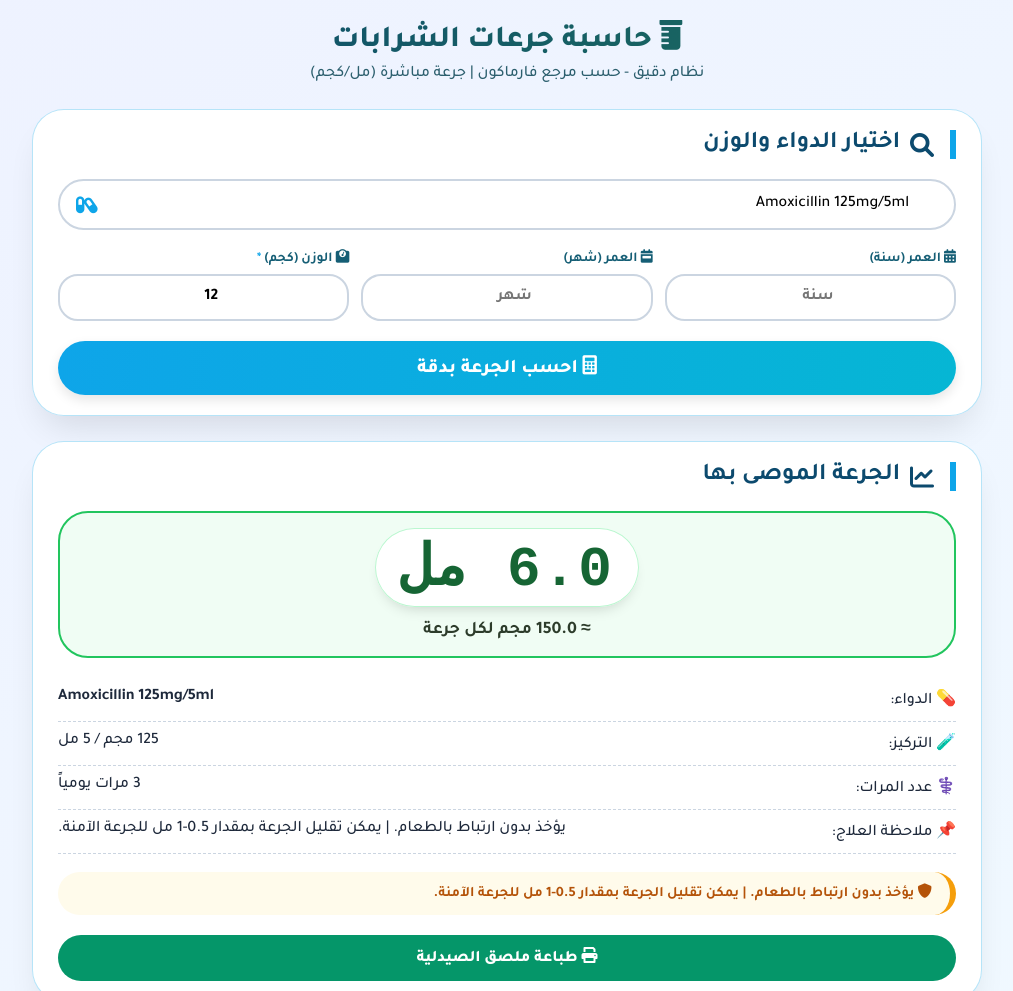
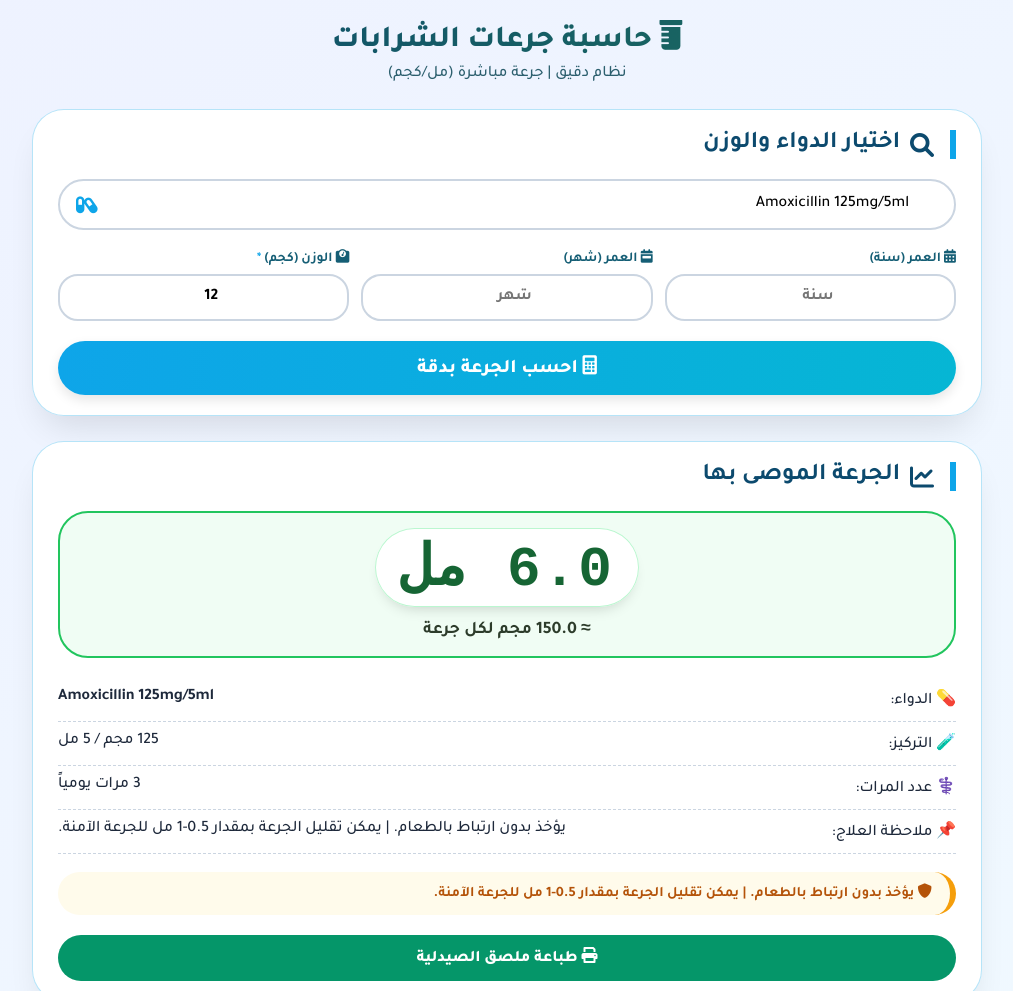
Before and after one commit to ksole/dose-of-syrups, a plain HTML site: page index.html in a window 1280 px wide. Shown: the top 991 px of the page, without its empty margins (133-1146 px from the left). Drawn offline with Linux system fonts and the light colour scheme.

Commit message:
Update index.html

```diff
--- a/index.html
+++ b/index.html
@@ -3,7 +3,7 @@
 <head>
     <meta charset="UTF-8">
     <meta name="viewport" content="width=device-width, initial-scale=1.0, user-scalable=yes">
-    <title>نظام حساب جرعات الشرابات - فارماكون</title>
+    <title>نظام حساب جرعات الشرابات </title>
     <link href="https://fonts.googleapis.com/css2?family=Tajawal:wght@400;500;700;800&display=swap" rel="stylesheet">
     <link rel="stylesheet" href="https://cdnjs.cloudflare.com/ajax/libs/font-awesome/6.0.0-beta3/css/all.min.css">
     <style>
@@ -279,7 +279,7 @@
 <div class="container">
     <div class="header">
         <h1><i class="fas fa-prescription-bottle"></i> حاسبة جرعات الشرابات</h1>
-        <p>نظام دقيق - حسب مرجع فارماكون | جرعة مباشرة (مل/كجم)</p>
+        <p>نظام دقيق | جرعة مباشرة (مل/كجم)</p>
     </div>
 
     <div class="card">
```
